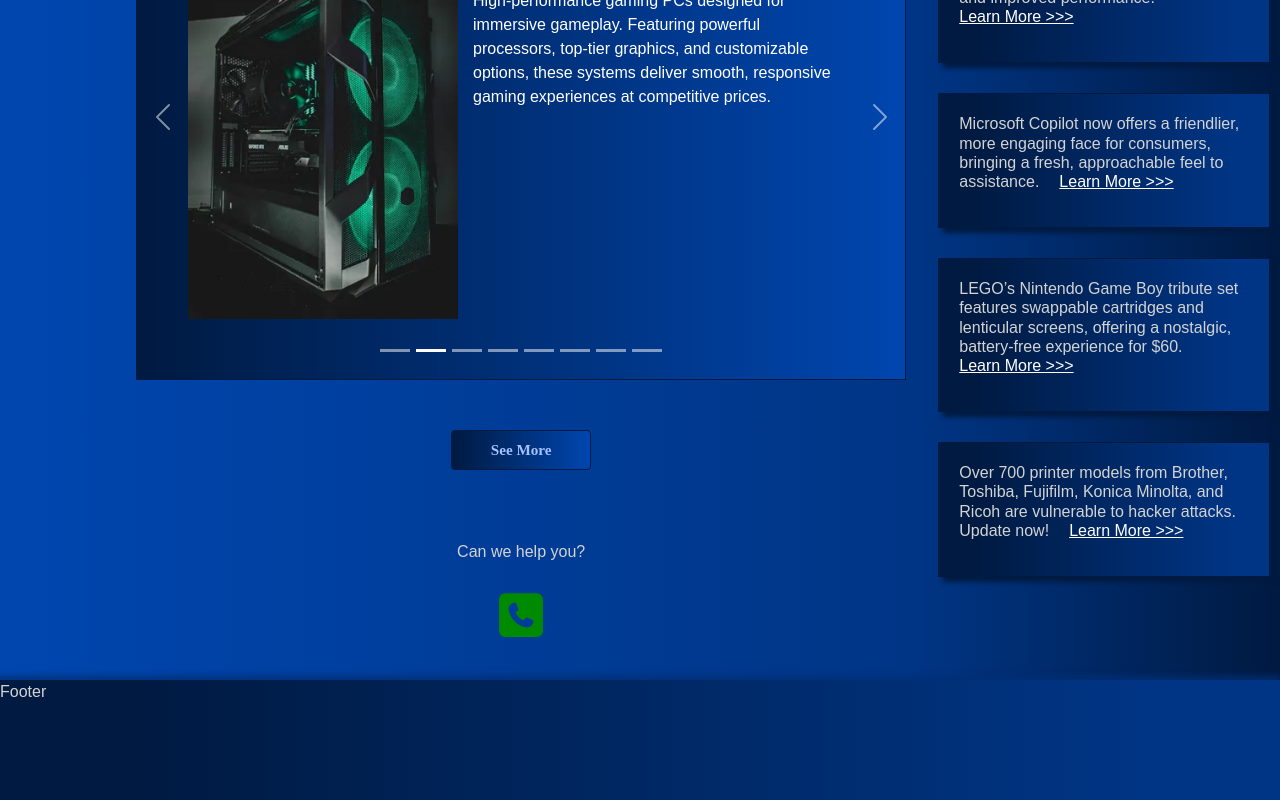
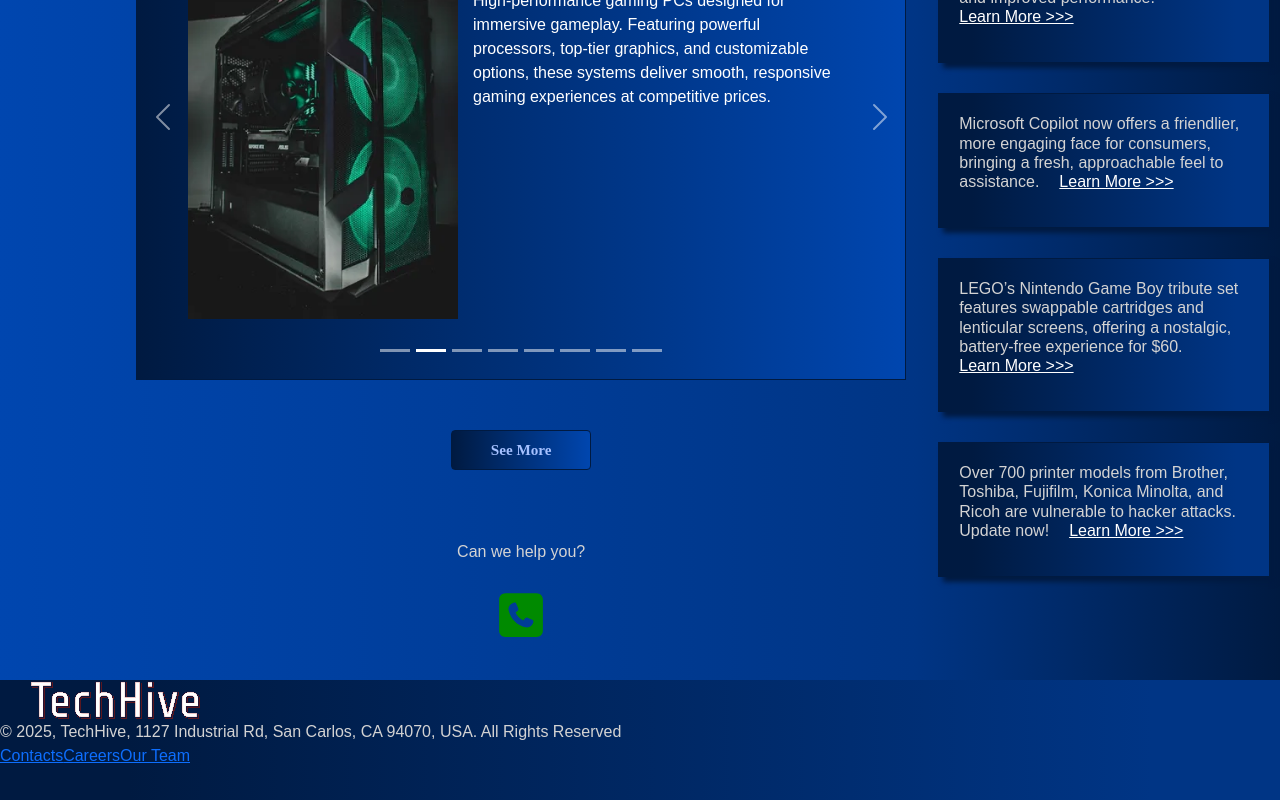
Before and after one commit to Alex-B012/techHive2, a React (Create React App) app: page / in a window 1280 px wide. Shown: the part 845-1645 px from the top of the page. Built offline with nearby package versions, Linux system fonts and the light colour scheme; a web font is replaced by a local one.

Commit message:
FooterNav - in progress

```diff
--- /dev/null
+++ b/src/components/Footer/AllRightsReserved/AllRightsReserved.tsx
@@ -0,0 +1,14 @@
+import "./allRightsReserved.css"
+import { contact_info, allRights } from "../../../data/data"
+
+function AllRightsReserved() {
+   return (
+      <div className="allRightsReserved__container">
+         <span className="allRightsReserved__span">{`${allRights.iconChar} ${allRights.year}, ${contact_info.company_name}, `}</span>
+         <span className="allRightsReserved__span">{`${contact_info.address}. `}</span>
+         <span className="allRightsReserved__span">{`${allRights.text}`}</span>
+      </div>
+   )
+}
+
+export default AllRightsReserved
--- /dev/null
+++ b/src/components/Footer/AllRightsReserved/allRightsReserved.css
@@ -0,0 +1,3 @@
+.allRightsReserved__span {
+   white-space: nowrap;
+}
--- a/src/components/Footer/Footer.tsx
+++ b/src/components/Footer/Footer.tsx
@@ -1,9 +1,18 @@
-import React from 'react'
 import "./footer.css"
+import { headerLinks } from '../../data/data'
+import Logo from '../Logo/Logo'
+import AllRightsReserved from './AllRightsReserved/AllRightsReserved'
+import FooterNav from "./FooterNav/FooterNav"
 
 function Footer() {
    return (
-      <footer>Footer</footer>
+      <footer className='footer__section'>
+         <div className="footer__brandInfo">
+            <Logo link={headerLinks[0]} />
+            <AllRightsReserved />
+            <FooterNav />
+         </div>
+      </footer>
    )
 }
 
--- /dev/null
+++ b/src/components/Footer/FooterNav/FooterNav.tsx
@@ -0,0 +1,19 @@
+import './footerNav.css'
+import { pages_links } from "../../../data/data"
+import { filterPageLinksByNames } from '../../../utils/arrayFuncs';
+import { Link } from 'react-router-dom';
+
+function FooterNav() {
+   const pageNames = ["Contacts", "Careers", "Our Team"];
+   const filteredPages = filterPageLinksByNames(pages_links, pageNames);
+
+   return (
+      <div className='footerNav__container'>
+         {filteredPages.map((item) => (
+            <Link to={item.link} className='footerNav__link' key={item.id}>{item.name}</Link>)
+         )}
+      </div>
+   )
+}
+
+export default FooterNav
--- a/src/components/Footer/footer.css
+++ b/src/components/Footer/footer.css
@@ -7,6 +7,6 @@ footer {
    height: 120px;
    background-color: rgb(80, 80, 80);
    background: linear-gradient(270deg, var(--header-bg-color) 10%, var(--header-bg-color2)90%);
-   box-shadow: -5px 0px 5px 5px var(--footer-bg-color-shadow);
+   /* box-shadow: -5px 0px 5px 5px var(--footer-bg-color-shadow); */
    z-index: 1;
 }
--- a/src/components/News/news.css
+++ b/src/components/News/news.css
@@ -1,5 +1,3 @@
-:root {}
-
 .news__section {
    display: grid;
    grid-area: news;
--- a/src/data/data.ts
+++ b/src/data/data.ts
@@ -24,3 +24,27 @@ export const headerOuterLinks = [
   { id: 2, name: "WhatsApp", url: "/pricing", icon: faWhatsapp },
   { id: 3, name: "YouTube", url: "/contacts", icon: faYoutube },
 ];
+
+export const contact_info = {
+  company_name: "TechHive",
+  phone: "+1 (123) 456-7890",
+  address: "1127 Industrial Rd, San Carlos, CA 94070, USA",
+  email: "info@techhive.com",
+}
+
+export const allRights = {
+  iconChar: "©",
+  text: "All Rights Reserved",
+  year: "2025"
+}
+
+export const pages_links = [
+  { id: 1, name: "Home", link: "/" },
+  { id: 2, name: "Pricing", link: "/pricing" },
+  { id: 6, name: "Category", link: "/pricing/:categoryId" },
+  { id: 7, name: "Product", link: "/pricing/:categoryId/:productId" },
+  { id: 3, name: "Contacts", link: "/contacts" },
+  { id: 4, name: "Careers", link: "/careers" },
+  { id: 5, name: "Our Team", link: "/team" },
+  { id: 8, name: "NotFound", link: "*" },
+]
--- /dev/null
+++ b/src/types/pageLinks.ts
@@ -0,0 +1,9 @@
+export interface PageLinkInterface {
+   id: number;
+   name: string;
+   link: string;
+}
+
+export interface PageLinkArrayInterface {
+   array: PageLinkInterface;
+}
--- a/src/utils/arrayFuncs.ts
+++ b/src/utils/arrayFuncs.ts
@@ -1,3 +1,5 @@
+import { PageLinkInterface } from "../types/pageLinks"
+
 // Fisher-Yates (or Knuth) shuffle algorithm
 export function shuffleArray<T>(array: T[]): T[] {
    for (let i = array.length - 1; i > 0; i--) {
@@ -7,8 +9,7 @@ export function shuffleArray<T>(array: T[]): T[] {
    return array;
 }
 
-
-// Кemove empty objects; shuffle and limit the array up to 4 object
+// Remove empty objects; shuffle and limit the array up to 4 object
 export function prepareNewsArray<T extends { promoTitle?: string }>(array: T[]): T[] {
    const filteredArray = array.filter(item => item.promoTitle && item.promoTitle.length > 0);
 
@@ -18,3 +19,14 @@ export function prepareNewsArray<T extends { promoTitle?: string }>(array: T[]):
    }
    return shuffledArray.slice(0, 4);
 }
+
+// Filter pageLink objects by name
+export function filterPageLinksByNames(array: PageLinkInterface[], pageNames: string[]): PageLinkInterface[] {
+   const filteredPages = array.filter(item => pageNames.includes(item.name));
+
+   return filteredPages.sort((a, b) => {
+      const indexA = pageNames.indexOf(a.name);
+      const indexB = pageNames.indexOf(b.name);
+      return indexA - indexB;
+   });
+}
```
Also changed, not shown: src/App.tsx (+7 -0 lines), src/components/Footer/FooterNav/footerNav.css (added).
